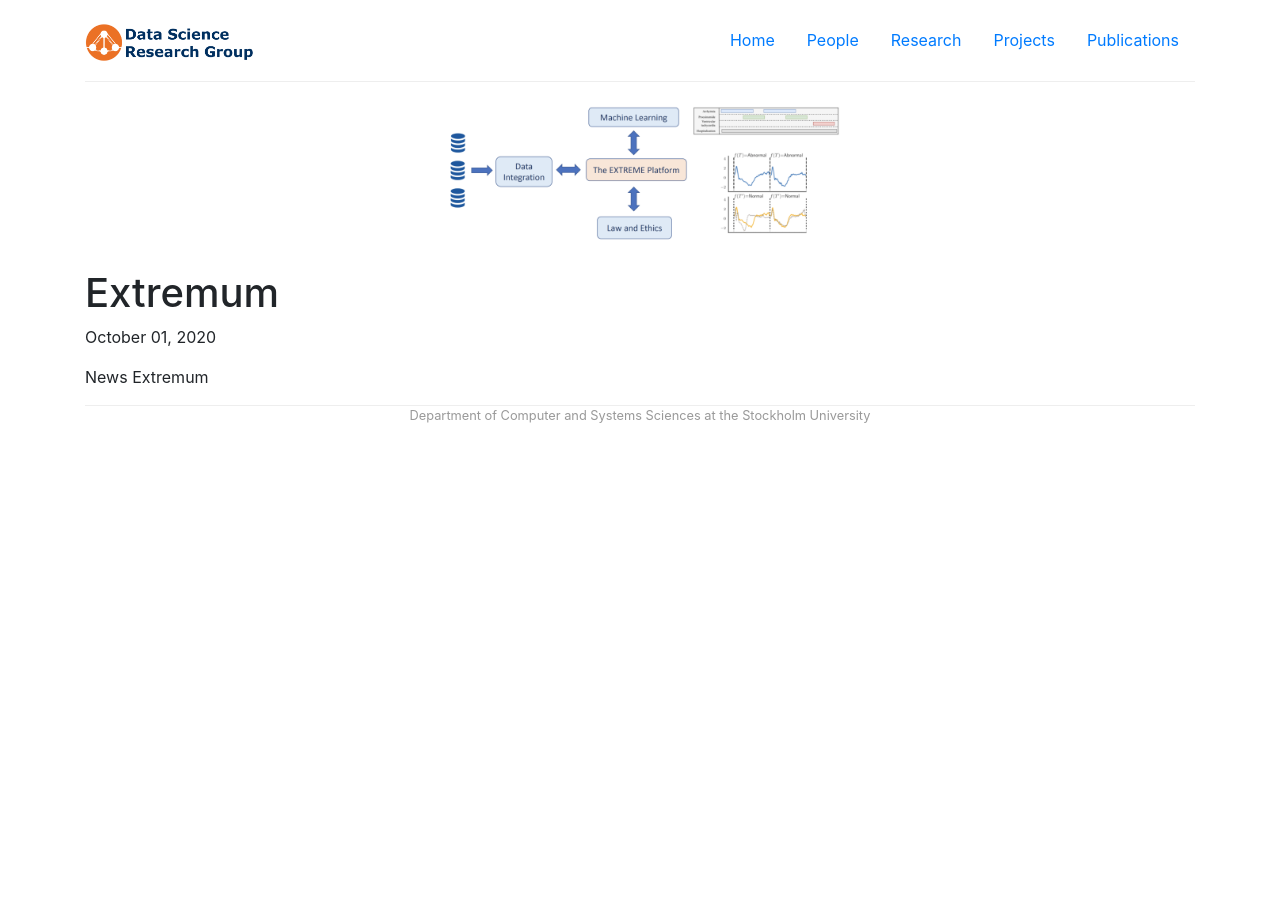
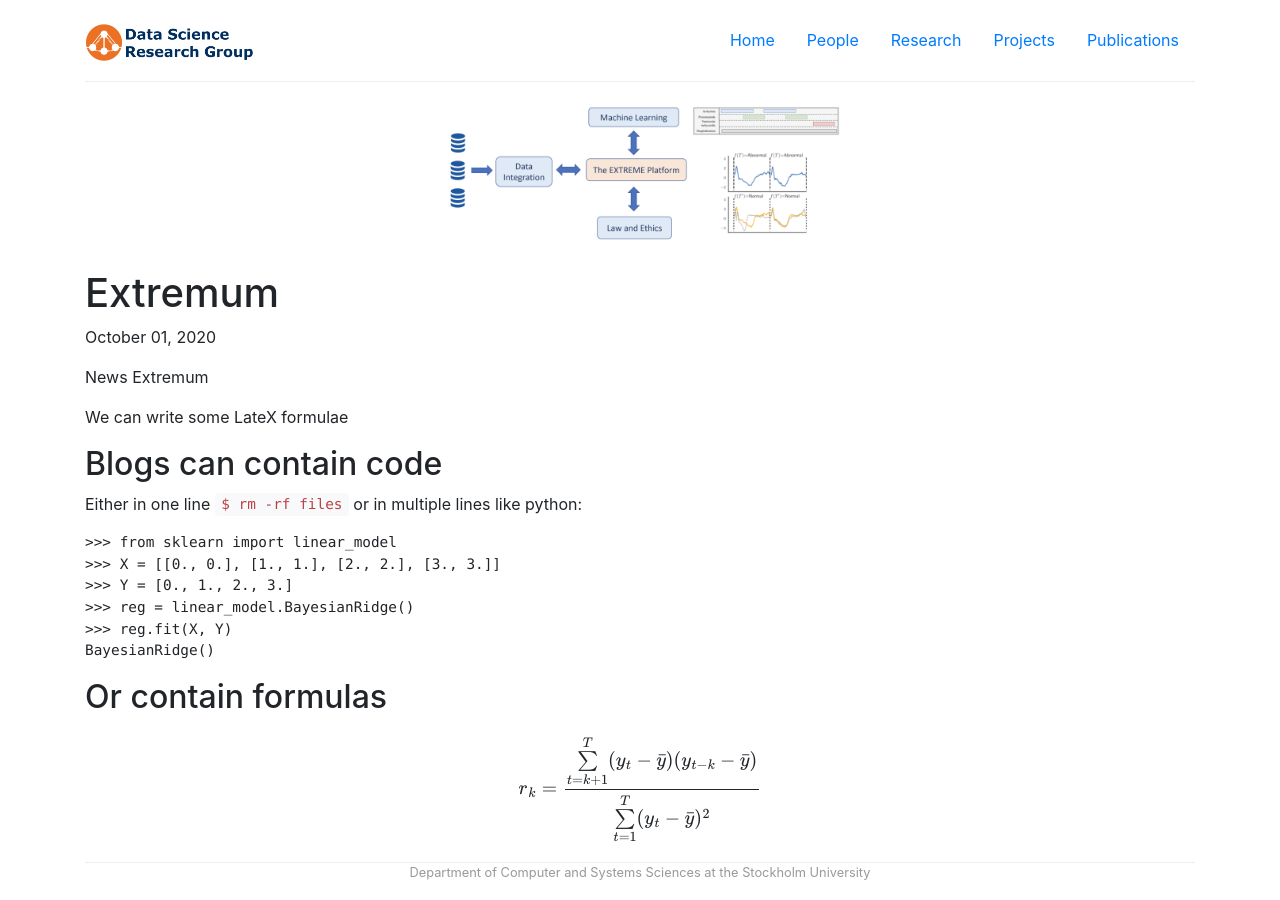
Before and after one commit to dsv-data-science/dsv-data-science.github.io, a Jekyll site: the page built from _posts/2020-10-01-extremum.md, in a window 1280 px wide. Built offline with Jekyll 4.4.1, drawn with Linux system fonts in a browser that asks for light colours.

Commit message:
Added mathjax support for latex formulae

````diff
--- a/_posts/2020-10-01-extremum.md
+++ b/_posts/2020-10-01-extremum.md
@@ -8,3 +7,25 @@ image_link: /projects/extremum
 ---
 
 News Extremum
+
+
+We can write some LateX formulae
+
+
+## Blogs can contain code
+
+Either in one line `$ rm -rf files` or in multiple lines like python:
+
+```python
+>>> from sklearn import linear_model
+>>> X = [[0., 0.], [1., 1.], [2., 2.], [3., 3.]]
+>>> Y = [0., 1., 2., 3.]
+>>> reg = linear_model.BayesianRidge()
+>>> reg.fit(X, Y)
+BayesianRidge()
+```
+
+## Or contain formulas
+
+$$r_{k} = \frac{\sum\limits_{t=k+1}^T (y_{t}-\bar{y})(y_{t-k}-\bar{y})}
+ {\sum\limits_{t=1}^T (y_{t}-\bar{y})^2}$$
--- a/bib/papers.bib
+++ b/bib/papers.bib
@@ -39,7 +39,7 @@ year = {2019}
 }
 
 @incollection{Muoz2019,
-author = {Muñoz, John E and Pope, Alan T and Velez, Luis E},
+author = {Muñoz, John E and Pope, Alan T and Quintero, Luis},
 booktitle = {Physiological Computing Systems},
 doi = {10.1007/978-3-030-27950-9_12},
 pages = {218--237},
````
Also changed, not shown: other parts of _posts/2020-10-01-extremum.md (+0 -1 lines), _layouts/default.html (+16 -0 lines).
